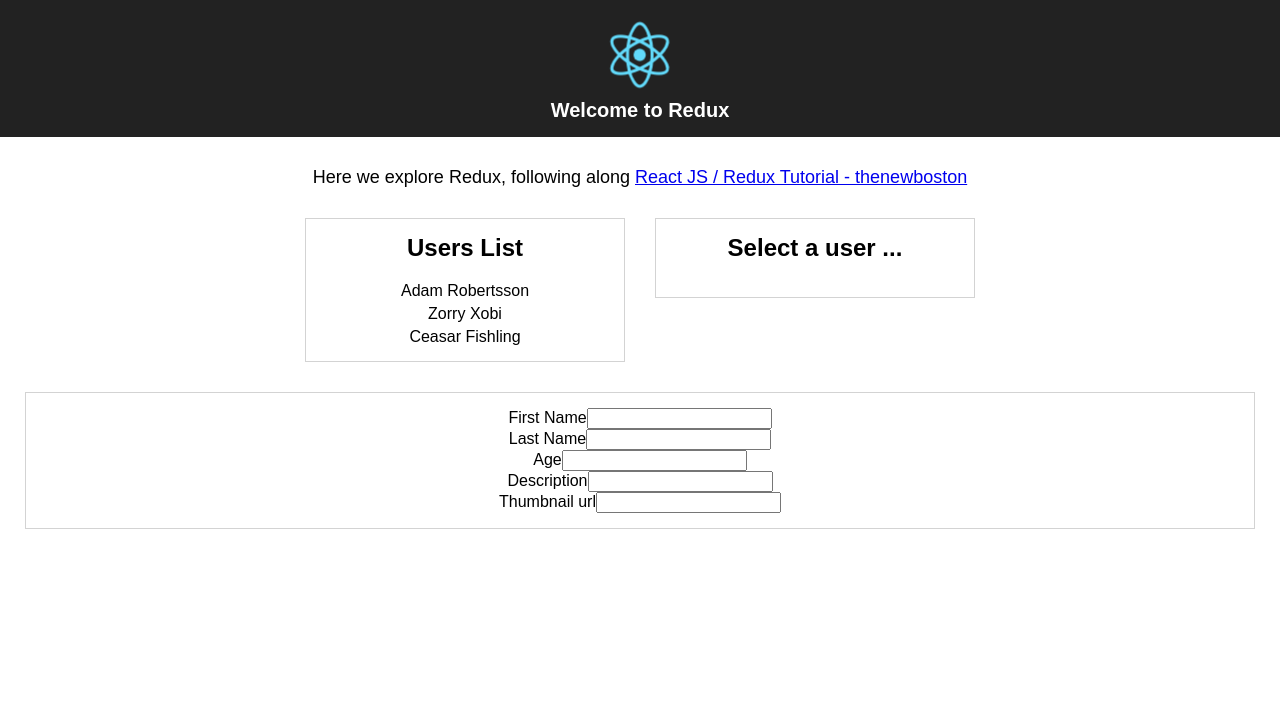
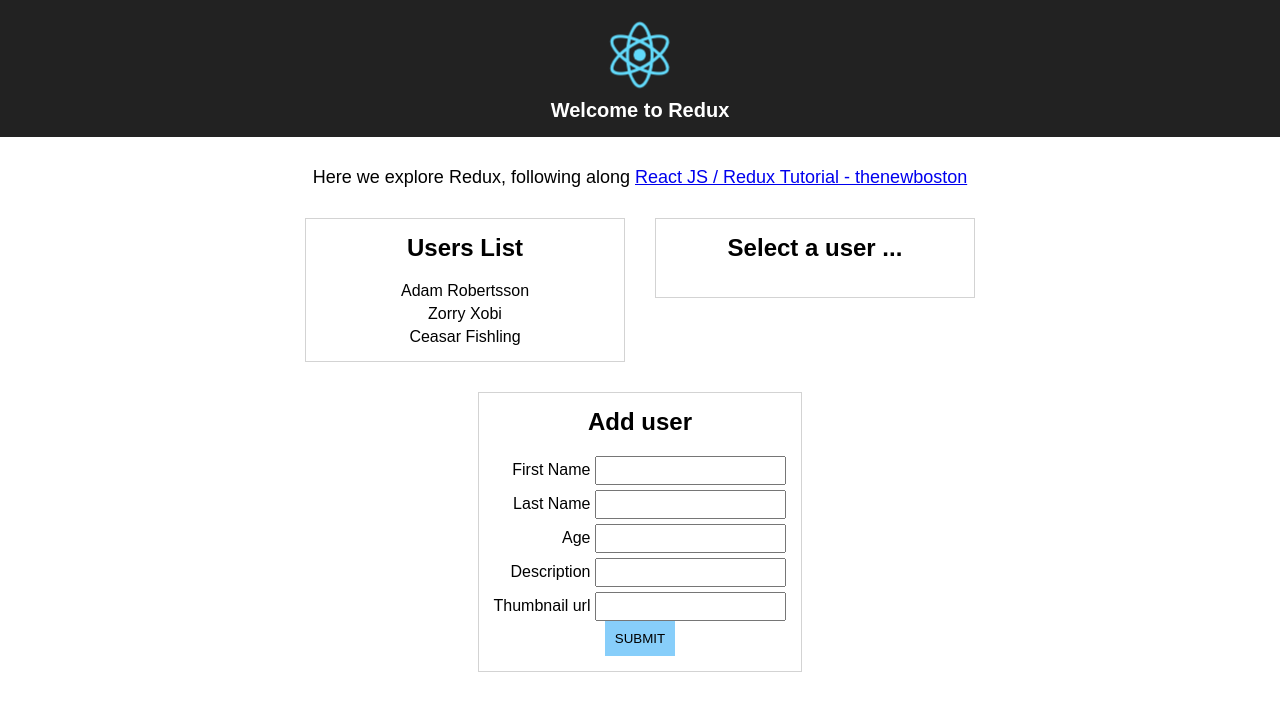
Before and after one commit to henrikmathiesen/redux-repetition, a React (Create React App) app: page / in a window 1280 px wide. Shown: the top 710 px of the page. Built offline with nearby package versions, Linux system fonts and the light colour scheme.

Commit message:
-restructure -design

```diff
--- a/src/components/add-user/Add-user.css
+++ b/src/components/add-user/Add-user.css
@@ -1,8 +1,18 @@
 .Add-user {
     padding: 1.5rem;
+    display: flex;
+    justify-content: center;
 }
 
 .Add-user__inner {
     border: 1px solid lightgray;
     padding: 1.5rem;
 }
+
+.Add-user__header {
+    margin-top: 0;
+}
+
+.Add-user_submit-button {
+    background-color: lightskyblue;
+}
--- a/src/components/add-user/Add-user.js
+++ b/src/components/add-user/Add-user.js
@@ -1,32 +1,31 @@
 import React, { Component } from 'react';
+
 import './Add-user.css';
+import FormControlText from '../form-controls/Form-control-text';
 
 class AddUser extends Component {
 
     render() {
-        return(
+        return (
             <div className="Add-user">
                 <div className="Add-user__inner">
-                    <div>
-                        <label htmlFor="first">First Name</label>
-                        <input id="first" type="text" />
-                    </div>
-                    <div>
-                        <label htmlFor="last">Last Name</label>
-                        <input id="last" type="text" />
-                    </div>
-                    <div>
-                        <label htmlFor="age">Age</label>
-                        <input id="age" type="text" />
-                    </div>
-                    <div>
-                        <label htmlFor="description">Description</label>
-                        <input id="description" type="text" />
-                    </div>
-                    <div>
-                        <label htmlFor="thumbnail">Thumbnail url</label>
-                        <input id="thumbnail" type="text" />
-                    </div>
+                    <h2 className="Add-user__header">Add user</h2>
+                    <FormControlText
+                        id="first"
+                        label="First Name" />
+                    <FormControlText
+                        id="last"
+                        label="Last Name" />
+                    <FormControlText
+                        id="age"
+                        label="Age" />
+                    <FormControlText
+                        id="description"
+                        label="Description" />
+                    <FormControlText
+                        id="thumbnail"
+                        label="Thumbnail url" />
+                    <button className="Add-user_submit-button">Submit</button>
                 </div>
             </div>
         );
--- /dev/null
+++ b/src/components/form-controls/Form-control-text.css
@@ -0,0 +1,14 @@
+.Form-control-text {
+    display: flex;
+    justify-content: flex-end;
+    align-items: center;
+}
+
+.Form-control-text + .Form-control-text {
+    margin-top: 0.5rem;
+}
+
+.Form-control-text__input {
+    margin-left: 0.5rem;
+    padding: 0.5rem;
+}
--- /dev/null
+++ b/src/components/form-controls/Form-control-text.js
@@ -0,0 +1,11 @@
+import React from 'react';
+import './Form-control-text.css'
+
+const FormControlText = ({id, label}) => (
+    <div className="Form-control-text">
+        <label htmlFor={id}>{label}</label>
+        <input id={id} type="text" className="Form-control-text__input" />
+    </div>
+);
+
+export default FormControlText;
--- a/src/components/users-list/Users-list.css
+++ b/src/components/users-list/Users-list.css
@@ -22,5 +22,5 @@
 }
 
 .Users-list__list-item + .Users-list__list-item {
-    margin-top: 5px;
+    margin-top: 0.5rem;
 }
--- a/src/index.css
+++ b/src/index.css
@@ -17,3 +17,13 @@
 p {
   margin-bottom: 1.5rem;
 }
+
+button {
+  background-color: transparent;
+  border: 0;
+  border-radius: 0;
+  cursor: pointer;
+  margin: 0;
+  padding: 10px;
+  text-transform: uppercase;
+}
```
